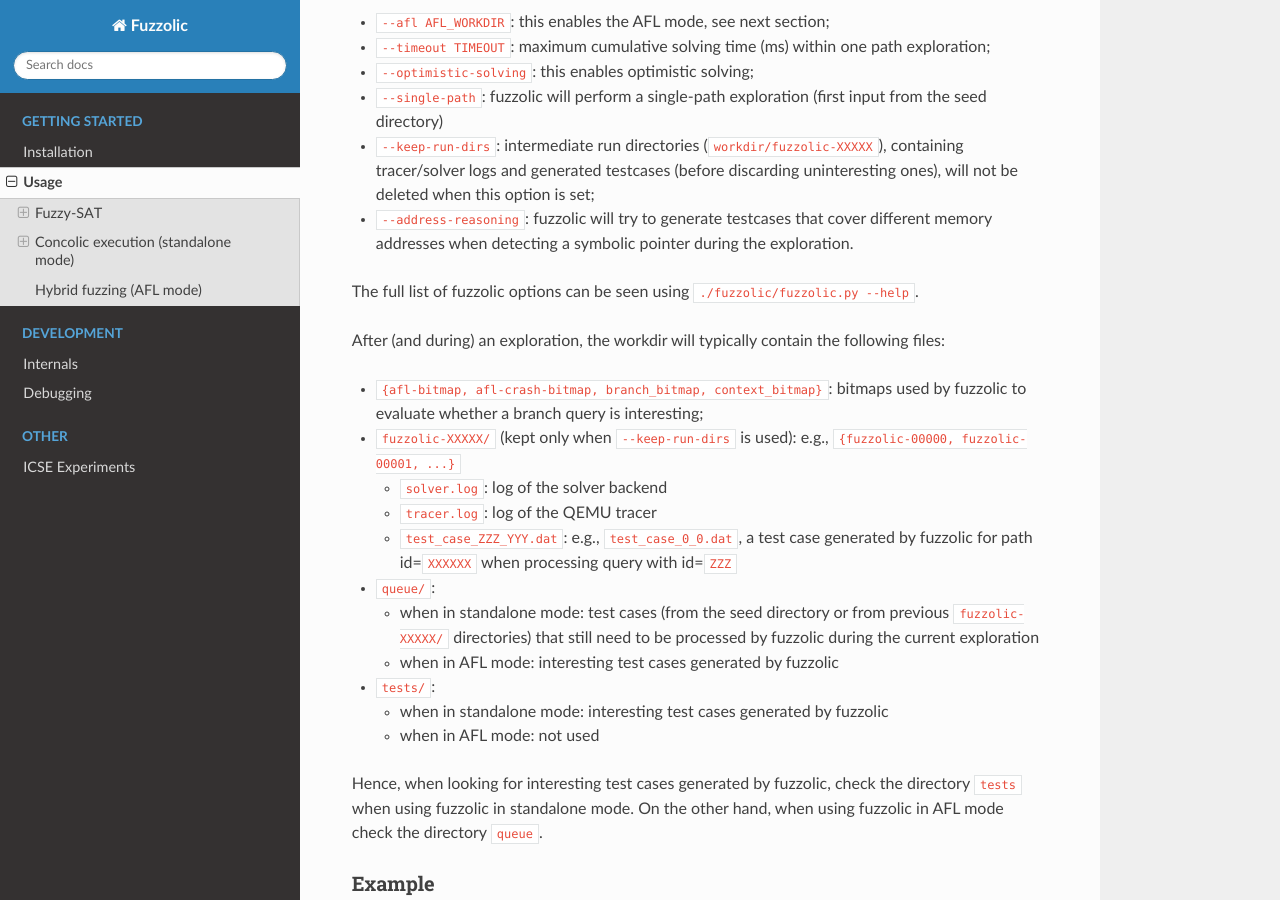
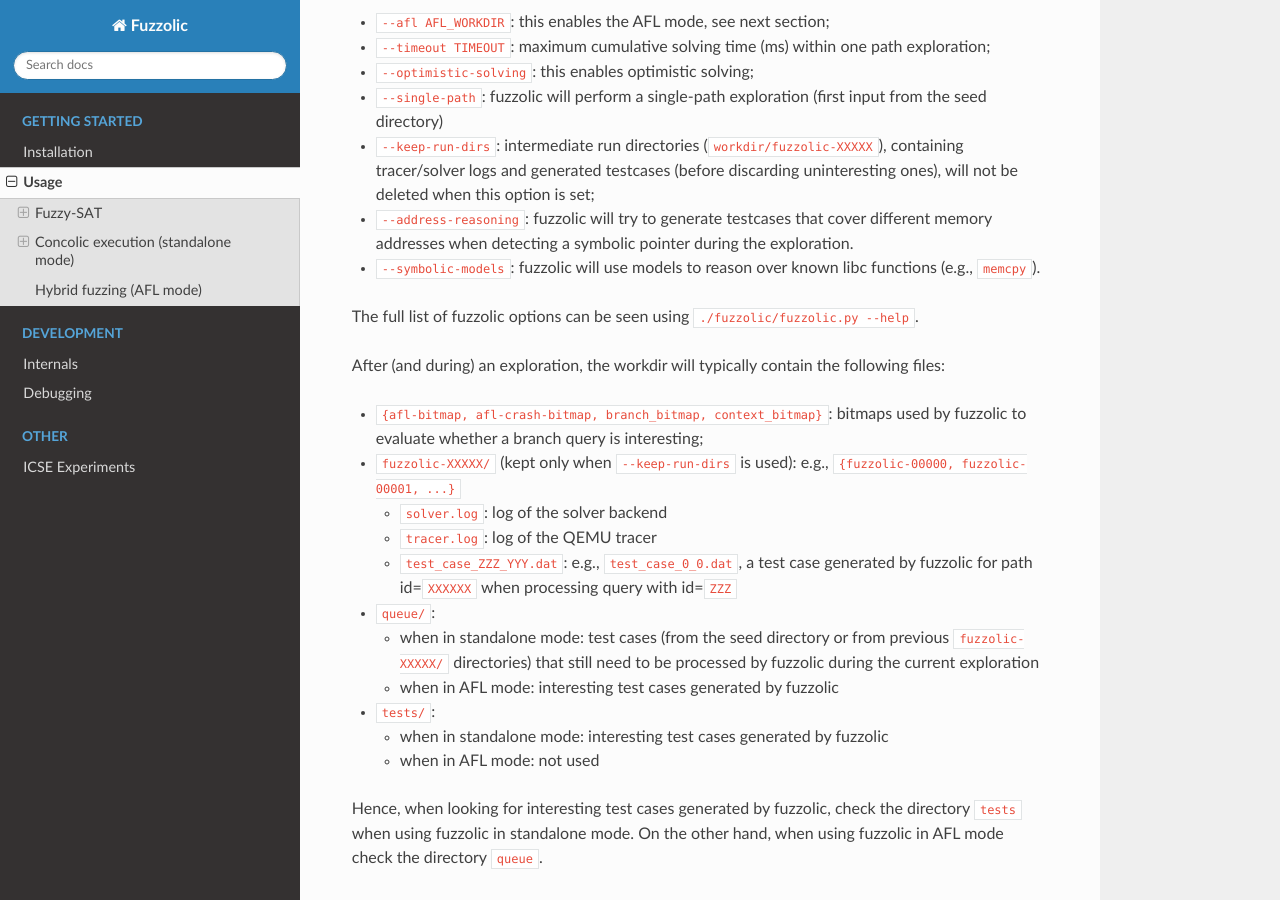
Before and after one commit to season-lab/fuzzolic, a Sphinx documentation site: the page built from docs/usage.md, in a window 1280 px wide and 900 px high, scrolled down 2303 px. Built offline with Sphinx 7.4.7 and the Read the Docs theme 2.0.0, drawn with Linux system fonts in a browser that asks for light colours.

Commit message:
Update usage.md

```diff
--- a/docs/usage.md
+++ b/docs/usage.md
@@ -93,6 +93,7 @@ Several other options can be set to enable additional features:
  * `--single-path`: fuzzolic will perform a single-path exploration (first input from the seed directory)
  * `--keep-run-dirs`: intermediate run directories (`workdir/fuzzolic-XXXXX`), containing tracer/solver logs and generated testcases (before discarding uninteresting ones), will not be deleted when this option is set;
  * `--address-reasoning`: fuzzolic will try to generate testcases that cover different memory addresses when detecting a symbolic pointer during the exploration.
+ * `--symbolic-models`: fuzzolic will use models to reason over known libc functions (e.g., `memcpy`).
 
  The full list of fuzzolic options can be seen using `./fuzzolic/fuzzolic.py --help`.
 
```
